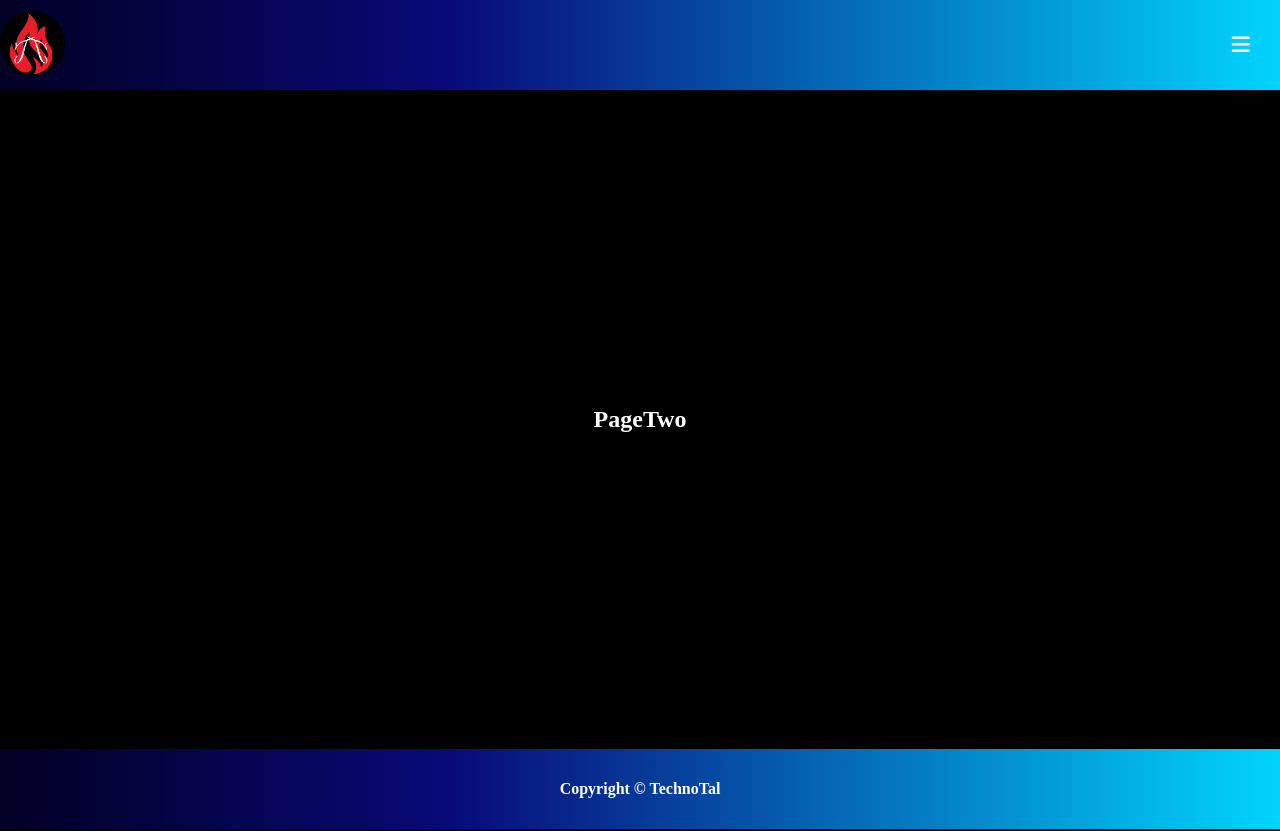
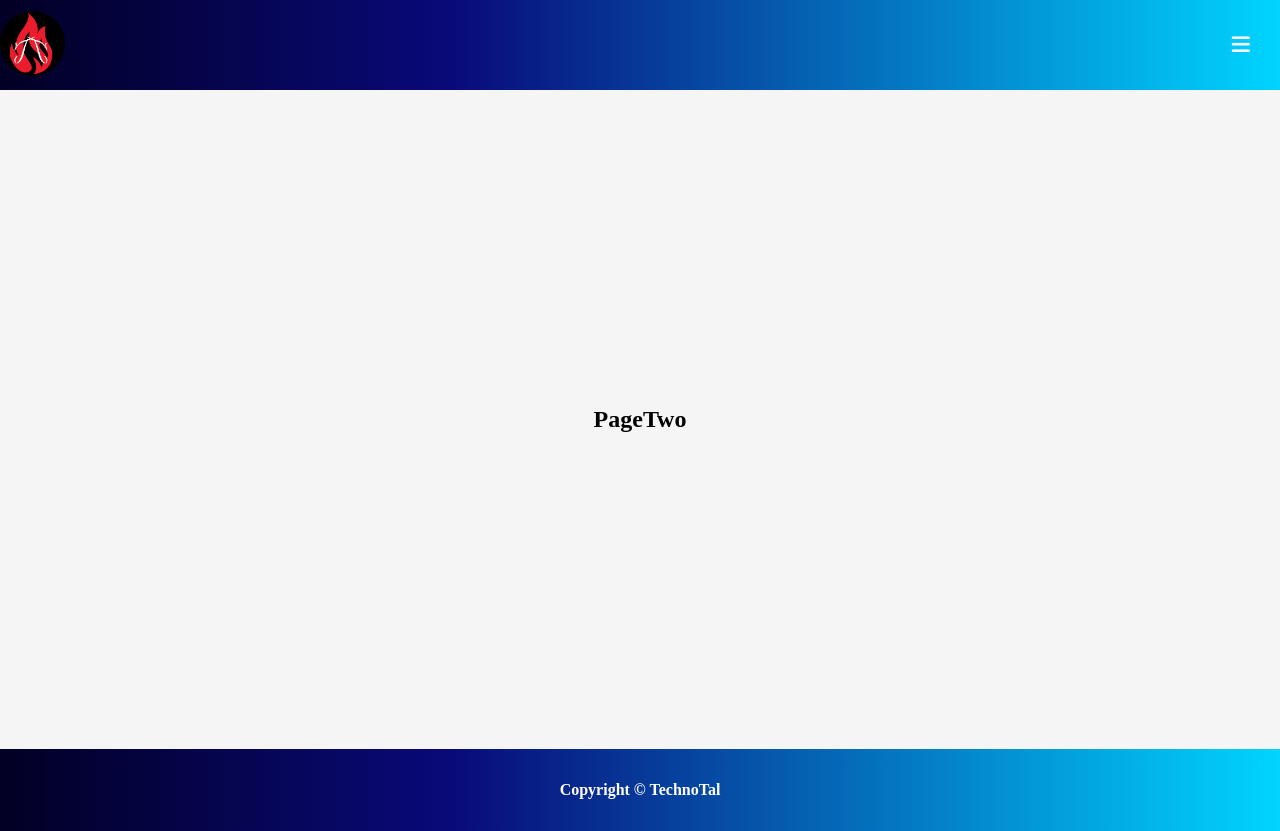
Before and after one commit to MickaelLepicier/TechnoCoin-Wallet, a React (Create React App) app in the folder client/myapp/: page /pageTwo in a window 1280 px wide. Built offline with nearby package versions, Linux system fonts and the light colour scheme.

Commit message:
finished Dark & Light mode

```diff
--- a/client/myapp/src/App.css
+++ b/client/myapp/src/App.css
@@ -7,8 +7,16 @@
 }
 
 body{
-  background-color:black
+  background-color:whitesmoke;
+  color: black;
 }
+
+
+body[data-theme="dark"]{
+  background-color:#282c34;
+ color: white;
+}
+
 
 /* .app-container{
   background-color:rgb(182, 176, 176)
--- a/client/myapp/src/components/Footer/Footer.css
+++ b/client/myapp/src/components/Footer/Footer.css
@@ -4,5 +4,5 @@
     justify-content: center;
     background: linear-gradient(90deg, rgba(2,0,36,1) 0%, rgba(9,9,121,1) 35%, rgba(0,212,255,1) 100%);
     color: white;
-    height: 80px;
+    height: 82px;
 }
--- a/client/myapp/src/components/darkMode/DarkMode.js
+++ b/client/myapp/src/components/darkMode/DarkMode.js
@@ -9,7 +9,7 @@ const DarkMode = () => {
   };
 
   const setLightMode = () => {
-    document.body.dataset.theme = "light";
+    document.body.dataset.theme = "";
   };
 
   const toggleTheme = (e) => {
--- a/client/myapp/src/pages/Home/Home.css
+++ b/client/myapp/src/pages/Home/Home.css
@@ -2,6 +2,6 @@
     display: flex;
     align-items: center;
     justify-content: center;
-    color: white;
+    /* color: black; */
     height: 82.4vh;
 }
--- a/client/myapp/src/pages/PageTwo/PageTwo.css
+++ b/client/myapp/src/pages/PageTwo/PageTwo.css
@@ -2,6 +2,5 @@
     display: flex;
     align-items: center;
     justify-content: center;
-    color: white;
     height: 82.4vh;
 }
--- a/client/myapp/src/pages/actionPage/ActionPage.css
+++ b/client/myapp/src/pages/actionPage/ActionPage.css
@@ -2,6 +2,5 @@
     display: flex;
     align-items: center;
     justify-content: center;
-    color: white;
     height: 82.4vh;
 }
--- a/client/myapp/src/pages/anotherActionPage/AnotherActionPage.css
+++ b/client/myapp/src/pages/anotherActionPage/AnotherActionPage.css
@@ -2,6 +2,5 @@
     display: flex;
     align-items: center;
     justify-content: center;
-    color: white;
     height: 82.4vh;
 }
```
Also changed, not shown: client/myapp/src/index.css (+5 -6 lines).
